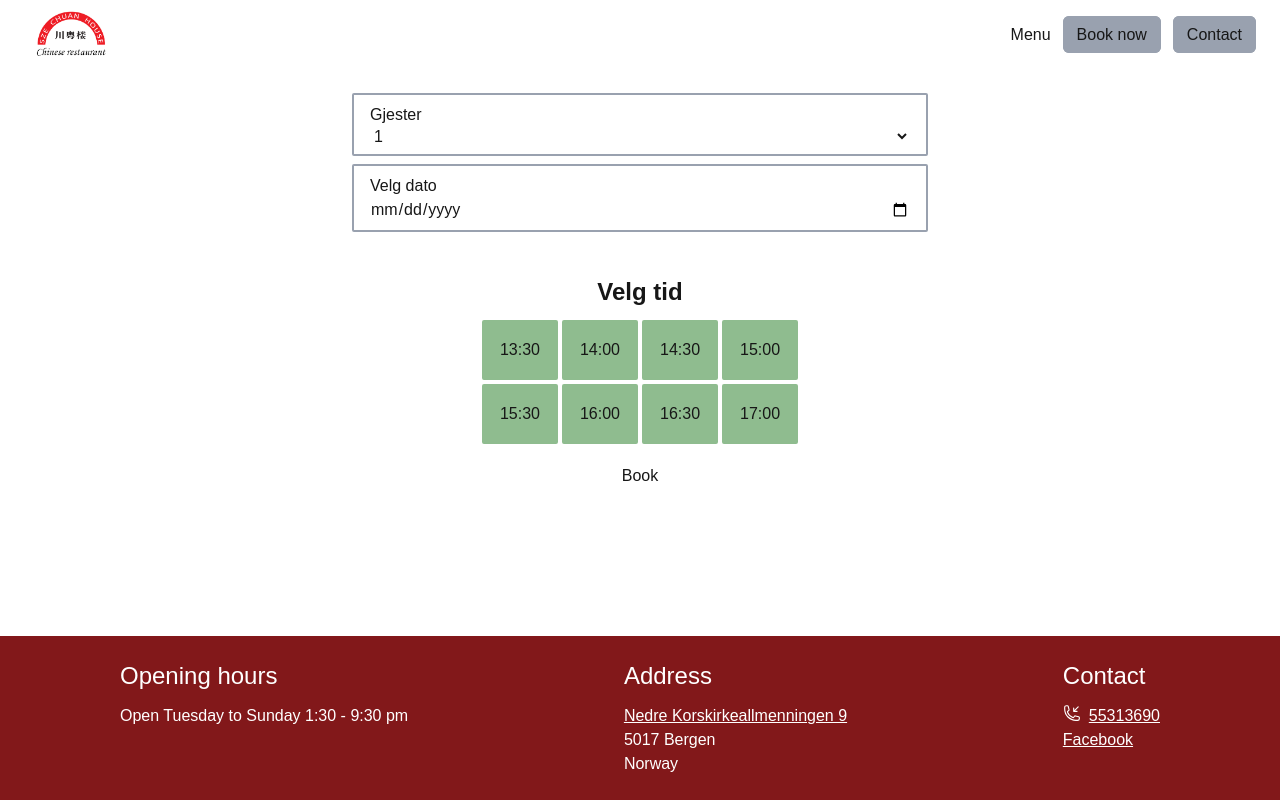
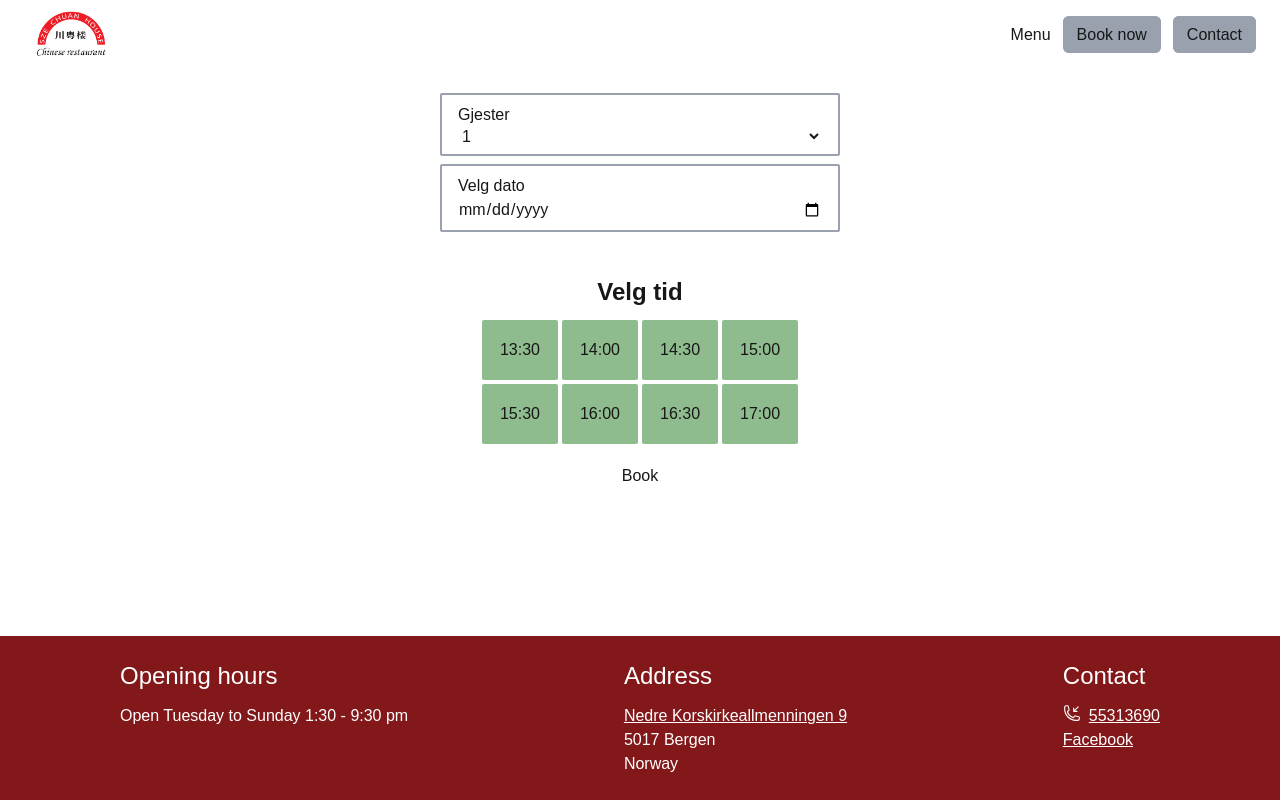
Before and after one commit to guangqingz/DAT251-project, a Next.js app in the folder frontend/: page /booking in a window 1280 px wide. Built offline with nearby package versions, Linux system fonts and the light colour scheme.

Commit message:
created structure of the booking form

```diff
--- a/frontend/app/booking/page.tsx
+++ b/frontend/app/booking/page.tsx
@@ -49,7 +49,7 @@ export default function Page () {
 
     return (
         <form onSubmit={handleSubmit(onSubmit)} className={"flex flex-col gap-3"}>
-            <div className={"mt-6 w-full max-w-xl m-auto"}>
+            <div className={"mt-6 w-full max-w-[400px] m-auto"}>
                 <div className={"flex flex-col border-2 px-4 py-2 rounded-xs border-gray-400 w-full"}>
                     <label htmlFor="numberOfGuest">Gjester</label>
                     <select id="numberOfGuest" {...register("numberOfGuest")}>
--- a/frontend/app/layout.tsx
+++ b/frontend/app/layout.tsx
@@ -17,7 +17,7 @@ export default function RootLayout({
   return (
     <html lang="en">
       <body
-        className={`antialiased min-h-[100dvh] grid grid-rows-[auto_1fr_auto]`}
+        className={`antialiased min-h-dvh grid grid-rows-[auto_1fr_auto]`}
       >
           <nav className={"flex justify-between items-center mx-6"}>
               <Link href={"/"}>
@@ -50,7 +50,7 @@ export default function RootLayout({
                 <address className={"not-italic"}>
                     {/*<a href={}></a> placeholder for email*/}
                     <a href={"tel:+47-553-136-90"} className={"flex gap-2 underline"}>
-                        <PhoneArrowDownLeftIcon className={"h-[18px] w-[18px]"}/>
+                        <PhoneArrowDownLeftIcon className={"h-4.5 w-4.5"}/>
                         <p>55313690</p>
                     </a>
                     <a href={"https://www.facebook.com/szechuanhousebergen/"} className={"underline"}>Facebook</a>
```
